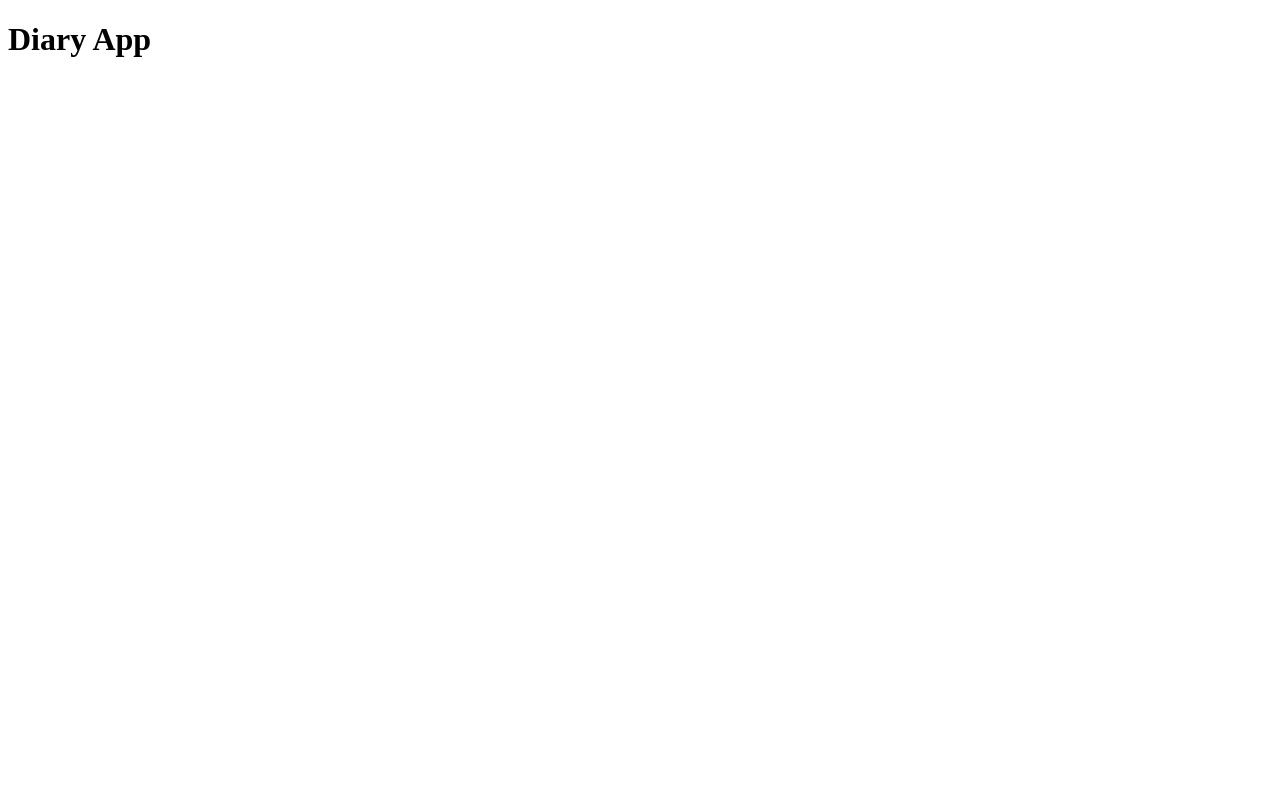
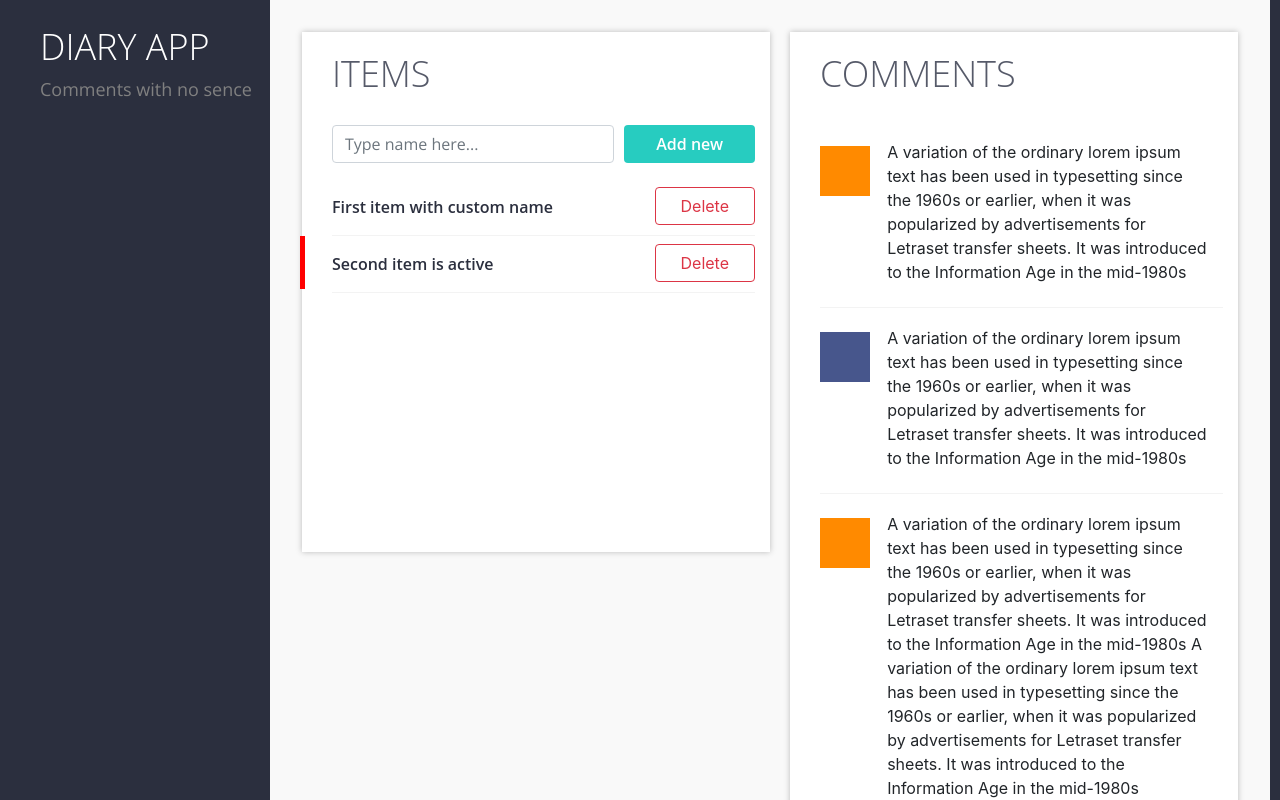
Before and after one commit to Delagardi/diaryapp, a React (Create React App) app: page / in a window 1280 px wide. Shown: the top 800 px of the page. Built offline with nearby package versions, Linux system fonts and the light colour scheme.

Commit message:
Added HTML/CSS

```diff
--- /dev/null
+++ b/public/css/main.css
@@ -0,0 +1,205 @@
+.bg-main {
+  background: #2B2F3E;
+}
+
+.btn-success {
+  font-family: 'Open Sans Semibold', sans-serif;
+  color: #fff;
+  padding: 0px 32px;
+  font-size: 16px;
+  border: none;
+  background-color: #27CCC0;
+}
+
+.btn-success:hover {
+  background-color: #39e8db;
+  border: none;
+  box-shadow: none;
+}
+
+.btn-success:active {
+  background-color: #39e8db !important;
+  border: none !important;
+  box-shadow: none !important;
+}
+
+.btn-success:focus {
+  box-shadow: none;
+}
+
+.btn-outline-danger {
+  padding: 6px 25px;
+}
+
+.container {
+  max-width: 1280px;
+}
+
+.sidebar {
+  background: #2B2F3E;
+  width: 270px;
+}
+
+.sidebar-header-group {
+  margin: 25px;
+}
+
+a.sidebar-header-link {
+  text-decoration: none;
+}
+
+.sidebar-header, .todos-header, .comments-header {
+  color: #fff;
+  font-size: 36px;
+  font-family: 'Open Sans light', sans-serif;
+  text-transform: uppercase;
+}
+
+.todos-header, .comments-header {
+  color: #565A69;
+}
+
+.sidebar-header__comment {
+  color: #808080;
+  font-size: 18px;
+  font-family: 'Open Sans', sans-serif;
+}
+
+.content > .row {
+  padding: 32px;
+
+  background: #F9F9F9;
+  width: 1000px;
+}
+
+.todos, .comments {
+  padding: 0;
+
+}
+
+.todos-card, .comments-card {
+  padding: 20px 15px 20px 30px;
+  min-height: 520px;
+  box-shadow: 0px 0px 6px 0px rgba(0,0,0,0.25);
+  background: #fff;
+}
+
+.comments-card {
+  margin-left: 20px;
+}
+
+.todo-add {
+  margin-top: 30px;
+}
+
+.form-control {
+  width: 290px;
+  margin-right: 10px;
+  font-family: 'Open Sans', sans-serif;
+}
+
+input[type=text]:focus {
+  outline: none;
+  border-color: #27CCC0;
+  box-shadow: none;
+}
+
+.todo-list {
+  list-style: none;
+  padding-left: 0;
+}
+
+.todo-list__item {
+  position: relative;
+  min-height: 55px;
+  line-height: 55px;
+  border-bottom: 1px solid #f3f3f3;
+}
+
+.active:before {
+  content:"";
+  position: absolute;
+  left: -32px;
+  top: 0;
+  height: 53px;
+  border-left: 5px solid red;
+}
+
+.todo-list__item > .btn-outline-danger {
+  margin-top: 8px;
+}
+
+.todo-list__item span {
+  color: #2B2F3E;
+  text-decoration: none;
+  display: inline-block;
+  width: 320px;
+  vertical-align: middle;
+  font-family: 'Open Sans Semibold', sans-serif;
+  cursor: pointer;
+}
+
+.todo-list__item .btn {
+  float: right;
+}
+
+.comments-list {
+  margin-top: 45px;
+  margin-bottom: 37px;
+}
+
+.comments-item {
+  margin-top: 18px;
+  border-bottom: 1px solid #f3f3f3;
+}
+
+.comments-item:last-of-type {
+  border-bottom: none;
+}
+
+.comment-item__text {
+  padding-left: 0;
+}
+
+.comments-item__avatar, .comments-add__avatar {
+  padding: 0;
+}
+
+.comments-item__avatar--img, .comments-add__avatar--img {
+  display: inline-block;
+  width: 50px;
+  height: 50px;
+  margin-top: 6px;
+  background: #ccc;
+}
+
+.comment-item__text {
+  padding-bottom: 23px;
+}
+
+.comments-add__avatar--img {
+  margin-top: 0;
+}
+
+.comments-add__text {
+  padding-left: 0;
+  width: 335px;
+}
+
+.comments-add__text > .form-control {
+  width: 335px;
+}
+
+.comments-add__text .form-control:focus {
+  outline: none;
+  border-color: #27CCC0;
+  box-shadow: none;
+}
+
+.user1 .comments-item__avatar--img {
+  background-color: #FF8A00;
+}
+
+.user2 .comments-item__avatar--img {
+  background-color: #47568C;
+}
--- a/public/index.html
+++ b/public/index.html
@@ -1,10 +1,13 @@
 <!DOCTYPE html>
 <html lang="en">
-  <head>
-    <meta charset="utf-8">
-    <meta name="viewport" content="width=device-width, initial-scale=1, shrink-to-fit=no">
-    <title>Dairy App</title>
-  </head>
+    <head>
+      <meta charset="utf-8">
+      <meta name="viewport" content="width=device-width, initial-scale=1, shrink-to-fit=no">
+      <link rel="stylesheet" href="https://stackpath.bootstrapcdn.com/bootstrap/4.1.3/css/bootstrap.min.css">
+      <link rel="stylesheet" href="https://fonts.googleapis.com/css?family=Open+Sans">
+      <link rel="stylesheet" href="./css/main.css">
+      <title>Dairy App</title>
+    </head>
   <body>
     <noscript>
       It's better to look at React test task with enabled JavaScript :). Please make sure you done with it.
--- a/src/components/App/App.js
+++ b/src/components/App/App.js
@@ -4,8 +4,101 @@ import './app.css';
 class App extends Component {
   render() {
     return (
-      <div className="App">
-        <h1>Diary App</h1>
+      <div className="container-fluid bg-main">
+        <div className="container">
+          <div className="row">
+            <div className="sidebar">
+              <div className="sidebar-header-group">
+                <a className="sidebar-header-link" href=".123">
+                  <h1 className="sidebar-header">Diary App</h1>
+                </a>
+                <span className="sidebar-header__comment">Comments with no sence</span>
+              </div>
+            </div>
+            <div className="content">
+              <div className="row">
+                <div className="todos col-6">
+                  <div className="todos-card">
+                    <h2 className="todos-header">Items</h2>
+                    <div>
+                      <form className="todo-add form-group d-flex">
+                        <input className="form-control" type="text" placeholder="Type name here..."/>
+                        <button className="btn btn-success">Add new</button>
+                      </form>
+                      <ul className="todo-list">
+                        <li className="todo-list__item">
+                          <span>First item with custom name</span>
+                          <button className="btn btn-outline-danger">Delete</button>
+                        </li>
+                        <li className="todo-list__item active">
+                          <span>Second item is active</span>
+                          <button className="btn btn-outline-danger">Delete</button>
+                        </li>
+                      </ul>
+                    </div>
+                  </div>
+                </div>
+                <div className="comments col-6">
+                  <div className="comments-card">
+                    <h2 className="comments-header">Comments</h2>
+                    <div className="comments-list">
+                      <div className="container comments-item user1">
+                        <div className="row comment-item-wrapper">
+                          <div className="col-2 comments-item__avatar">
+                            {/* eslint-disable */}
+                            <a className="comments-item__avatar--img" href="some.html"></a>
+                            {/* eslint-enable */}
+                          </div>
+                          <div className="col-10 comment-item__text">
+                            <span className="comment-item__text-info">A variation of the ordinary lorem ipsum text has been used in typesetting since the 1960s or earlier, when it was popularized by advertisements for Letraset transfer sheets. It was introduced to the Information Age in the mid-1980s</span>
+                          </div>
+                        </div>
+                      </div>
+                      <div className="container comments-item user2">
+                        <div className="row comment-item-wrapper">
+                          <div className="col-2 comments-item__avatar">
+                            {/* eslint-disable */}
+                            <a className="comments-item__avatar--img" href="some.html"></a>
+                            {/* eslint-enable */}
+                          </div>
+                          <div className="col-10 comment-item__text">
+                            <span className="comment-item__text-info">A variation of the ordinary lorem ipsum text has been used in typesetting since the 1960s or earlier, when it was popularized by advertisements for Letraset transfer sheets. It was introduced to the Information Age in the mid-1980s</span>
+                          </div>
+                        </div>
+                      </div>
+                      <div className="container comments-item user1">
+                        <div className="row comment-item-wrapper">
+                          <div className="col-2 comments-item__avatar">
+                            {/* eslint-disable */}
+                            <a className="comments-item__avatar--img" href="#123"></a>
+                            {/* eslint-enable */}
+                          </div>
+                          <div className="col-10 comment-item__text">
+                            <span className="comment-item__text-info">A variation of the ordinary lorem ipsum text has been used in typesetting since the 1960s or earlier, when it was popularized by advertisements for Letraset transfer sheets. It was introduced to the Information Age in the mid-1980s A variation of the ordinary lorem ipsum text has been used in typesetting since the 1960s or earlier, when it was popularized by advertisements for Letraset transfer sheets. It was introduced to the Information Age in the mid-1980s</span>
+                          </div>
+                        </div>
+                      </div>
+                    </div>
+                    <div className="comments-add">
+                      <form className="container form-group">
+                        <div className="row comment-item-wrapper">
+                          <div className="col-2 comments-add__avatar">
+                            {/* eslint-disable */}
+                            <a className="comments-add__avatar--img" href="#123"></a>
+                            {/* eslint-enable */}
+                          </div>
+                          <div className="col-10 comments-add__text">
+                            <textarea className="form-control" rows="4"></textarea>
+                          </div>
+                        </div>
+                      </form>
+                    </div>
+                  </div>
+                </div>
+              </div>
+            </div>
+          </div>
+        </div>
       </div>
     );
   }
```
